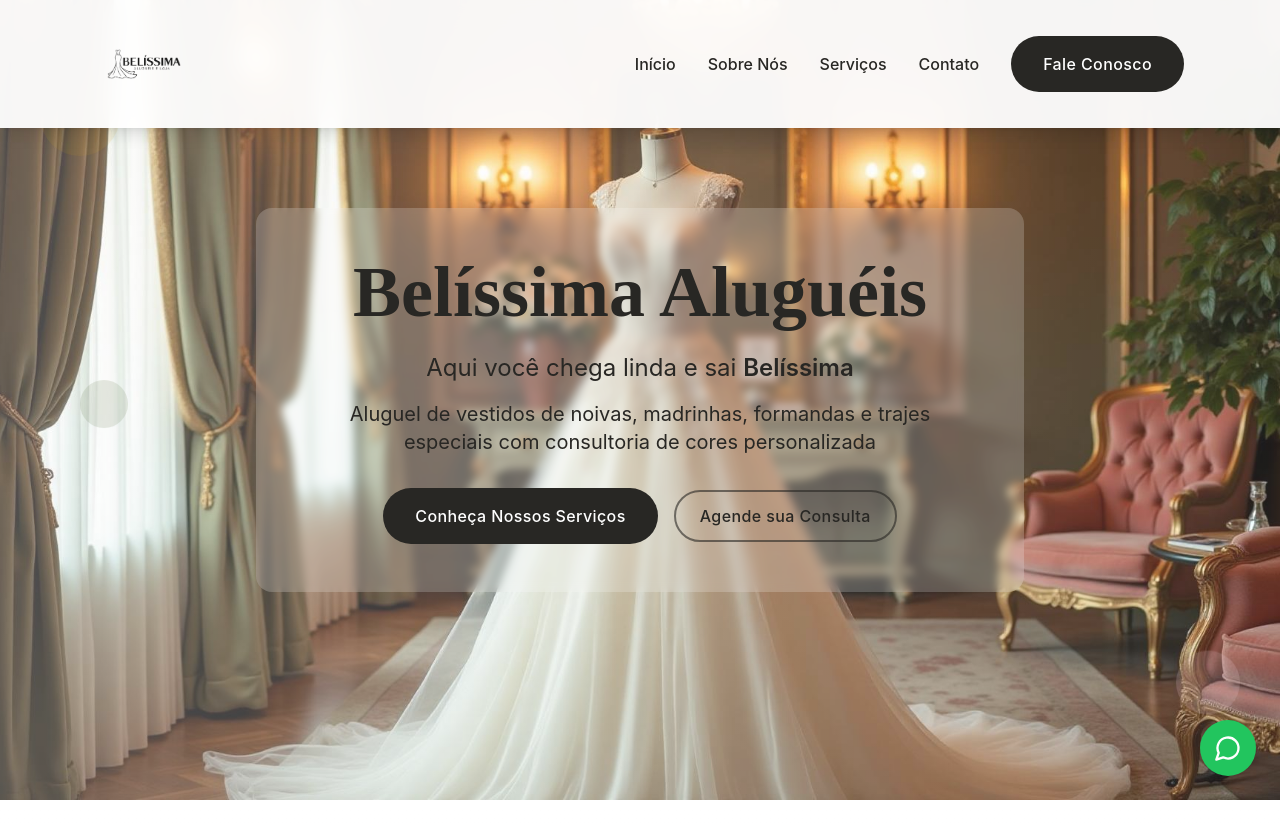
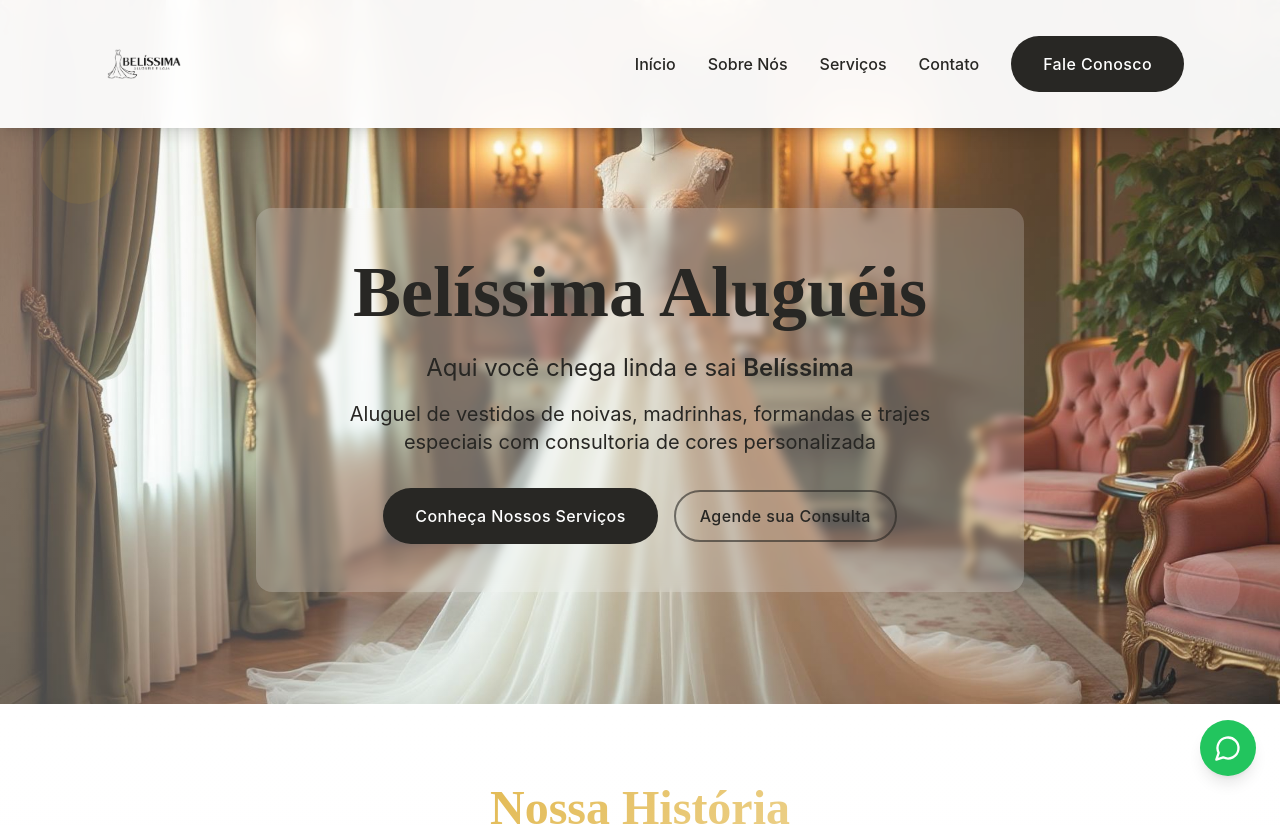
Before and after one commit to DevZipMateus/belissima-site-studio, a React (Vite) app: page / in a window 1280 px wide. Shown: the top 826 px of the page. Built offline with nearby package versions, Linux system fonts and the light colour scheme; the HTML template or start-up script is replaced by a standard one.

Commit message:
Ajustar posição da seção Hero

```diff
--- a/src/components/Hero.tsx
+++ b/src/components/Hero.tsx
@@ -9,7 +9,7 @@ const Hero = () => {
   };
 
   return (
-    <section id="inicio" className="relative min-h-screen flex items-center justify-center overflow-hidden">
+    <section id="inicio" className="relative min-h-[calc(100vh-6rem)] pt-24 flex items-center justify-center overflow-hidden">
       {/* Background Image */}
       <div
         className="absolute inset-0 bg-cover bg-center bg-no-repeat"
@@ -56,7 +56,7 @@ const Hero = () => {
       </div>
 
       {/* Floating Elements */}
-      <div className="absolute top-20 left-10 w-20 h-20 bg-primary/10 rounded-full animate-float"></div>
+      <div className="absolute top-32 left-10 w-20 h-20 bg-primary/10 rounded-full animate-float"></div>
       <div className="absolute bottom-20 right-10 w-16 h-16 bg-secondary/20 rounded-full animate-float" style={{ animationDelay: "2s" }}></div>
       <div className="absolute top-1/2 left-20 w-12 h-12 bg-accent/15 rounded-full animate-float" style={{ animationDelay: "4s" }}></div>
     </section>
```
